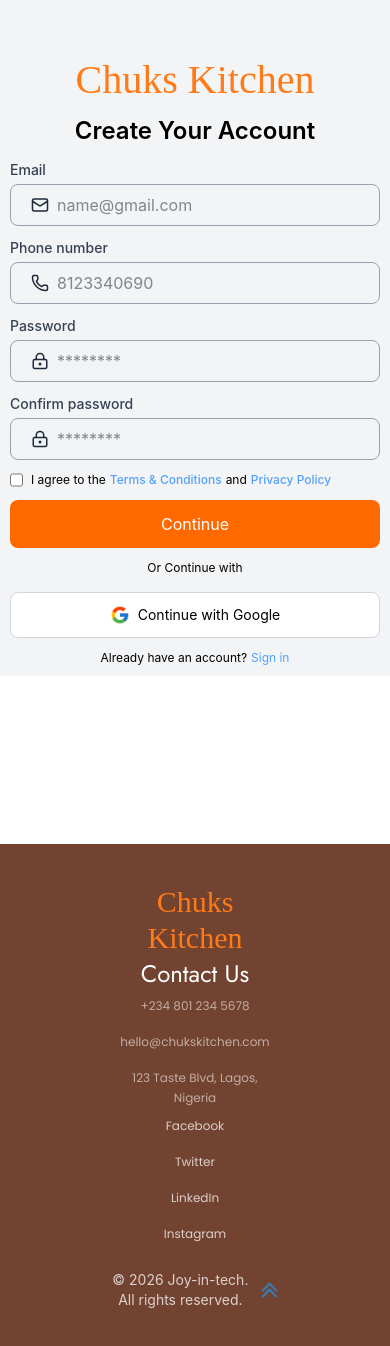
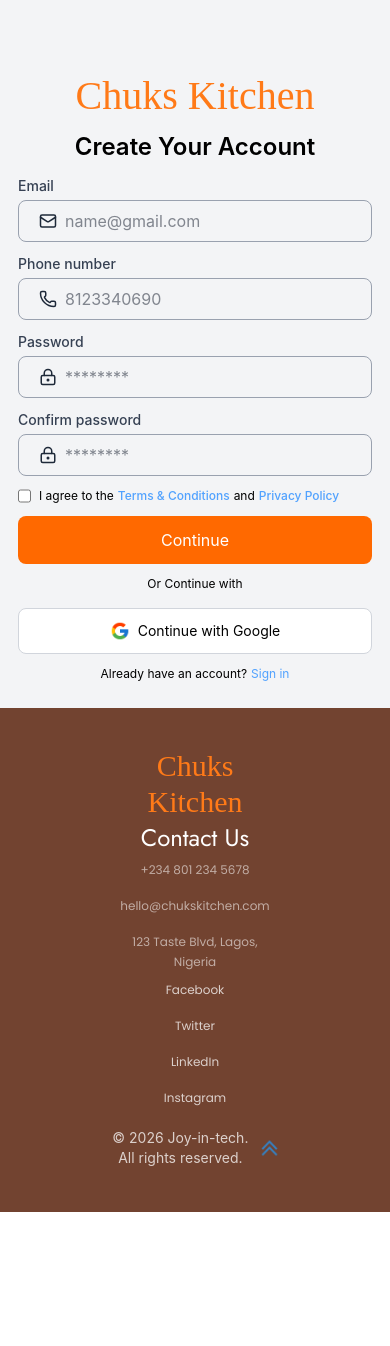
Before and after one commit to Ayo-Akinleye/chuksKitchen, a React (Vite) app: page /signup in a window 390 px wide. Shown: the top 1346 px of the page. After the commit the page ends 1212 px from the top, so only its background shows below. Built offline with nearby package versions, Linux system fonts and the light colour scheme; a web font is replaced by a local one.

Commit message:
new changes

```diff
--- a/src/Components/Footer.jsx
+++ b/src/Components/Footer.jsx
@@ -1,9 +1,9 @@
 import ChuksName from "./ChuksName"
 import ArrowImage from "../assets/arrow-icon.png"
 
-const Footer = () => {
+const Footer = ({ className }) => {
     return (
-        <div className='flex flex-col h-auto bg-[#724330] text-white pt-10 pb-7 gap-1 text-center md:text-start'>
+        <div className={`flex flex-col h-auto bg-[#724330] text-white pt-10 pb-7 gap-1 text-center md:text-start ${className}`}>
 
             {/* main footer info */}
             <div className='w-full h-auto flex flex-col md:flex-row px-27.5 justify-between'>
@@ -43,7 +43,7 @@
             </div>
 
             {/* Copyright info */}
-            <div className='flex w-full px-27.5 opacity-75 h-21 items-center gap-2 justify-between'>
+            <div className='flex w-full px-27.5 opacity-75 items-center gap-2 justify-between py-4'>
                 <p className="text-sm lg:text-lg">© 2026 Joy-in-tech. All rights reserved.</p>
                 <a href="#">
                     <img src={ArrowImage} alt="Scroll to top" className="w-10 cursor-pointer" />
--- a/src/Pages/Signin.jsx
+++ b/src/Pages/Signin.jsx
@@ -49,7 +49,7 @@
     };
 
     return (
-        <section className='h-full grid grid-cols-1 lg:grid-cols-2 font-inter bg-gray-100'>
+        <section className='grid grid-cols-1 lg:grid-cols-2 font-inter bg-gray-100 h-full'>
             {/* Image Container */}
             <WelcomeImageDiv
                 className="hidden flex-1 lg:block"
@@ -63,7 +63,7 @@
             />
 
             {/* Sign in section */}
-            <div className="flex flex-1 justify-center h-full items-center w-full">
+            <div className="flex flex-1 justify-center h-full items-center w-full px-2 py-4">
                 <div className="flex flex-col w-full md:w-95 p-2.5 mt-10 items-center justify-center gap-1">
                     <ChuksName />
                     <Form
--- a/src/Pages/Signup.jsx
+++ b/src/Pages/Signup.jsx
@@ -56,8 +56,8 @@
     };
 
     return (
-        <section className='grid grid-cols-1 lg:grid-cols-2 font-inter bg-gray-100'>
-            {/* Image Container */}
+        <section className='grid grid-cols-1 lg:grid-cols-2 font-inter bg-gray-100 h-full'>
+            {/* Image Container hidden on mobile and tablet view */}
             <WelcomeImageDiv
                 className="hidden flex-1 lg:block"
                 overlay
@@ -70,8 +70,8 @@
             />
 
             {/* Sign up section */}
-            <div className="flex flex-1 justify-center items-center h-full w-full">
-                <div className="flex flex-col w-full md:w-95 p-2.5 mt-10 items-center justify-center gap-1">
+            <div className="flex flex-1 justify-center items-center h-full w-full px-2 py-4">
+                <div className="flex flex-col w-full h-full md:w-95 p-2.5 mt-10 items-center justify-center gap-1">
                     <ChuksName />
                     <Form
                         title="Create Your Account"
--- a/src/layouts/Layout.jsx
+++ b/src/layouts/Layout.jsx
@@ -3,11 +3,11 @@
 
 const Layout = () => {
     return (
-        <div className="flex flex-col">
-            <main className="flex-1 min-h-screen">
+        <div className="flex flex-col min-h-screen">
+            <main className="flex flex-1 flex-col">
                 <Outlet />
             </main>
-            <Footer />
+            <Footer className="flex flex-1" />
         </div>
     )
 }
```
